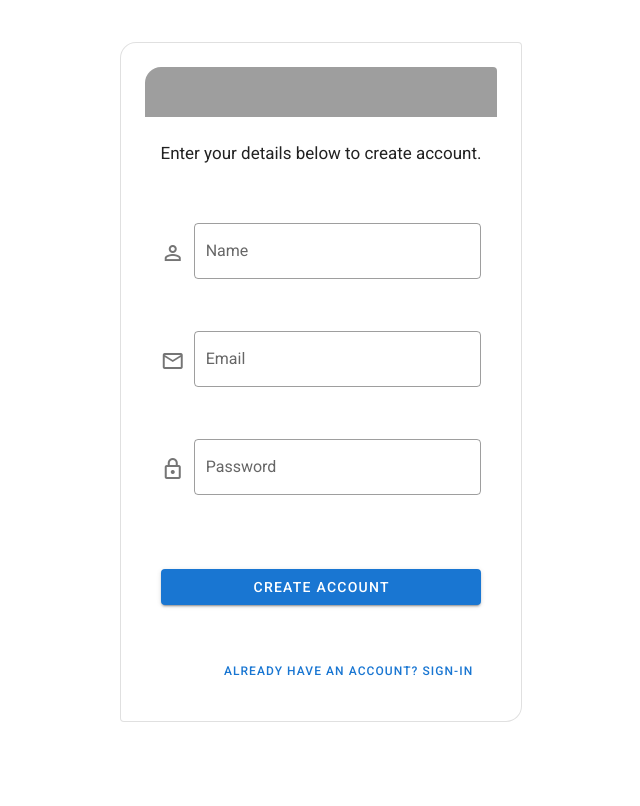
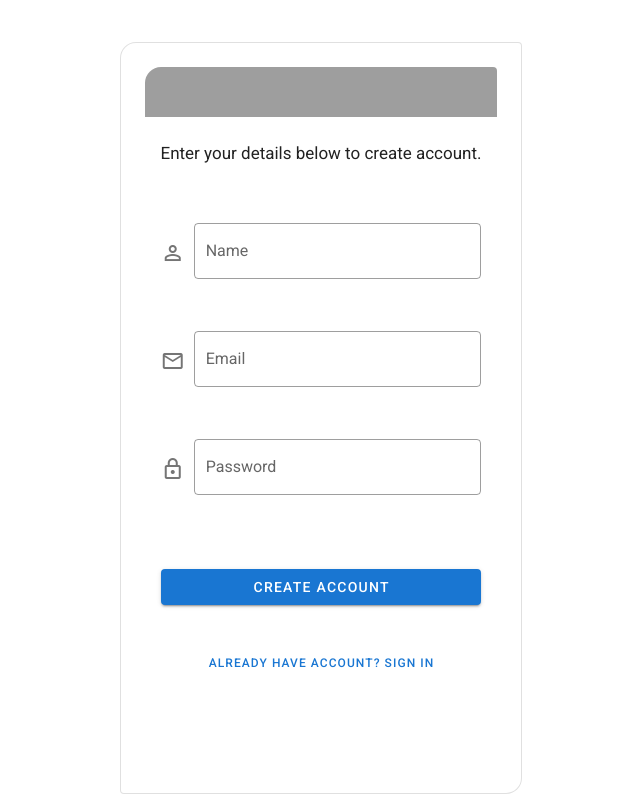
Before and after one commit to viccy2/myhealthapp, a Vue app: page / in a window 1280 px wide. Shown: the whole page, without its empty margins (319-959 px from the left). Built offline with nearby package versions, Linux system fonts and the light colour scheme; grey boxes are pictures that could not be loaded.

Commit message:
Update RegisterView.vue

```diff
--- a/src/views/RegisterView.vue
+++ b/src/views/RegisterView.vue
@@ -60,14 +60,17 @@
                 </v-btn>
               </v-form>
             </v-card-text><br>
-            <v-card-actions>
-              <v-spacer></v-spacer>
-              <router-link to="/login" class="primary--text">
-                <v-btn text color="primary" style="font-size:12px;">
-                    Already have an account? Sign-in
+                     <p>
+
+            <router-link to="/login" class="primary--text">
+              <center>
+                <v-btn text color="primary" style="font-size:12px;text-align:center;">
+                   already have account? sign in
                 </v-btn>
-            </router-link>
-            </v-card-actions>
+                </center>
+            </router-link><br>
+            <!-- <v-btn text color="primary">Forgot password?</v-btn> -->
+          </p><br><br>
           </v-card>
         </v-col>
       </v-row>
```
